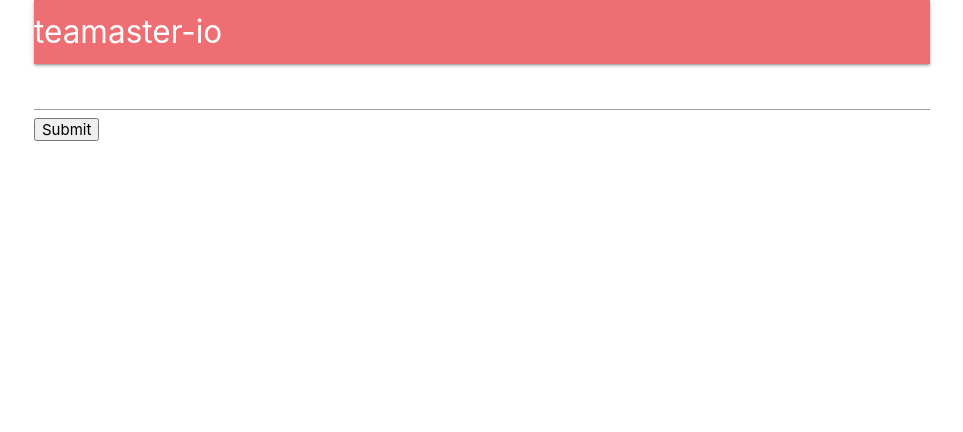
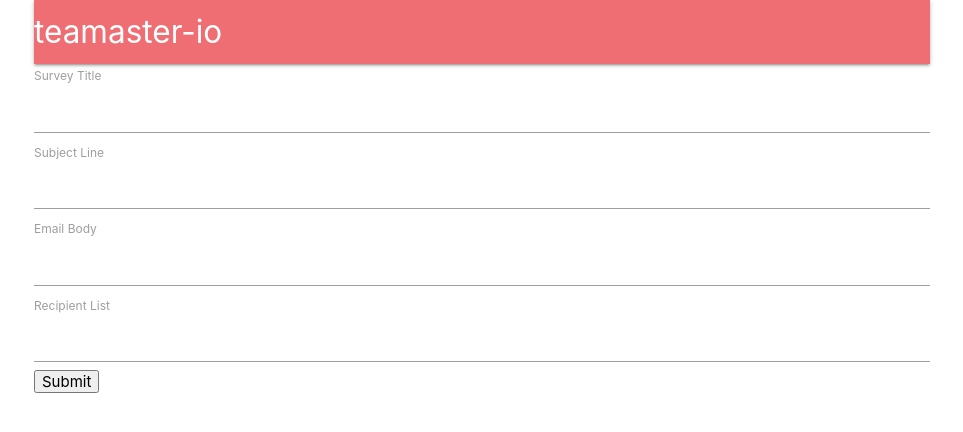
Before and after one commit to underthecode/teamaster-io, a React app: page /surveys/new in a window 1280 px wide. Shown: the top 432 px of the page, without its empty margins (158-1121 px from the left). Built offline with nearby package versions, Linux system fonts and the light colour scheme; no server answers; the HTML template or start-up script is replaced by a standard one.

Commit message:
customized && rendered form input fields

```diff
--- a/client/src/components/surveys/SurveyField.jsx
+++ b/client/src/components/surveys/SurveyField.jsx
@@ -1,10 +1,11 @@
 import React from 'react';
 
 // SurveyField has logic to render single label && text input
-export default () => {
+export default ({ input, label }) => {
   return (
     <div>
-      <input />
+      <label>{label}</label>
+      <input {...input} />
     </div>
   );
 };
--- a/client/src/components/surveys/SurveyFrom.jsx
+++ b/client/src/components/surveys/SurveyFrom.jsx
@@ -7,7 +7,30 @@
   renderFields() {
     return (
       <div>
-        <Field type="text" name="title" component={SurveyField} />
+        <Field
+          label="Survey Title"
+          type="text"
+          name="title"
+          component={SurveyField}
+        />
+        <Field
+          label="Subject Line"
+          type="text"
+          name="subject"
+          component={SurveyField}
+        />
+        <Field
+          label="Email Body"
+          type="text"
+          name="body"
+          component={SurveyField}
+        />
+        <Field
+          label="Recipient List"
+          type="text"
+          name="emails"
+          component={SurveyField}
+        />
       </div>
     );
   }
```
